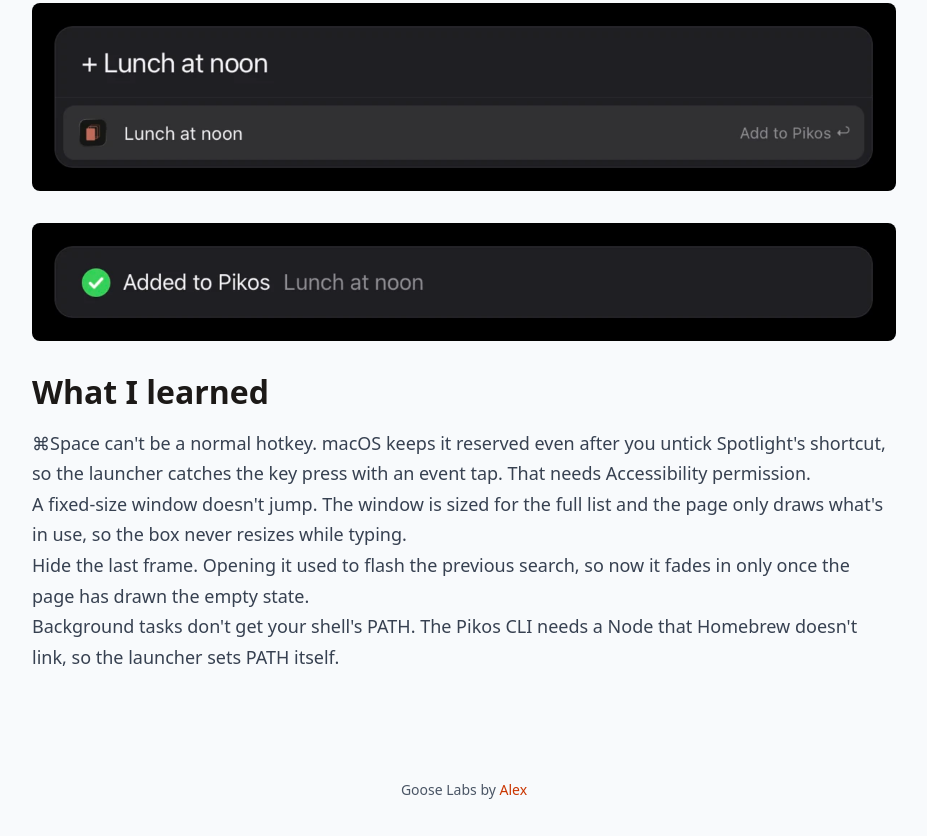
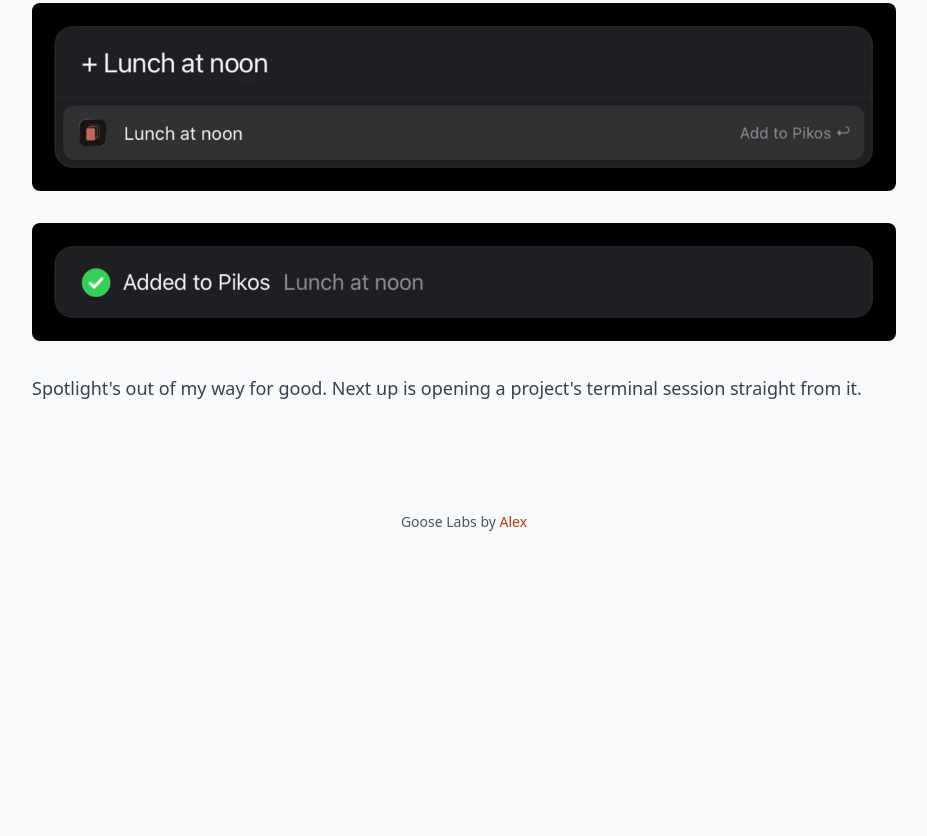
Before and after one commit to Alex-AK/goose-labs, an Astro site: page /project/replacing-spotlight in a window 1280 px wide. Shown: the part 2248-3084 px from the top of the page, without its empty margins (176-1103 px from the left). After the commit the page ends 2816 px from the top, so only its background shows below. Built offline with nearby package versions, Linux system fonts and the light colour scheme; Astro itself is replaced by a stand-in of ours.

Commit message:
docs: end the spotlight post on a short close instead of lessons

```diff
--- a/src/content/project/replacing-spotlight.mdx
+++ b/src/content/project/replacing-spotlight.mdx
@@ -40,9 +40,4 @@
 
 ![The launcher confirming the task was added to Pikos](/launcher-captured.webp)
 
-## What I learned
-
-- ⌘Space can't be a normal hotkey. macOS keeps it reserved even after you untick Spotlight's shortcut, so the launcher catches the key press with an event tap. That needs Accessibility permission.
-- A fixed-size window doesn't jump. The window is sized for the full list and the page only draws what's in use, so the box never resizes while typing.
-- Hide the last frame. Opening it used to flash the previous search, so now it fades in only once the page has drawn the empty state.
-- Background tasks don't get your shell's PATH. The Pikos CLI needs a Node that Homebrew doesn't link, so the launcher sets PATH itself.
+Spotlight's out of my way for good. Next up is opening a project's terminal session straight from it.
```
